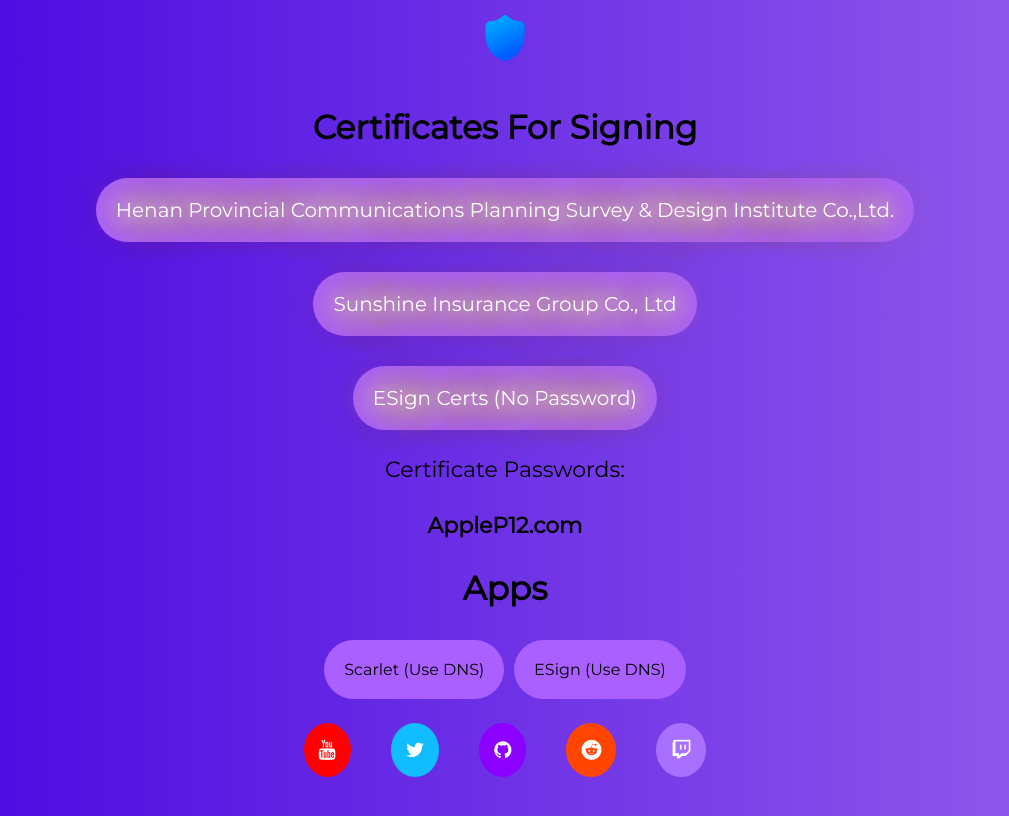
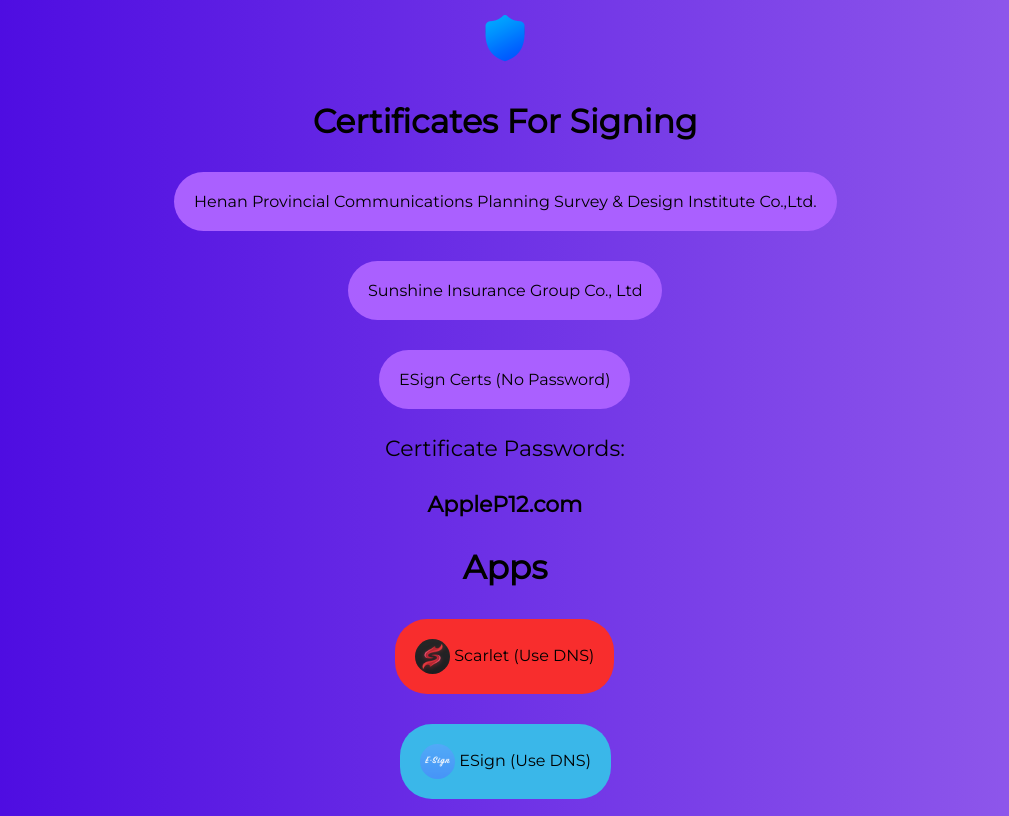
Before and after one commit to Realmzer/RealmzerPage, a website: page tools.html in a window 1280 px wide. Shown: the part 446-1262 px from the top of the page, without its empty margins (135-1144 px from the left). Drawn offline with Linux system fonts and the light colour scheme.

Commit message:
more stylization

```diff
--- a/styles.css
+++ b/styles.css
@@ -94,6 +94,10 @@
     margin: 20px;
   }
 
+  .esign {
+    background-color: rgb(58, 183, 233)
+  }
+
 
   .logo-image{
     width: 46px;
@@ -139,8 +143,23 @@
 	.rainbow-text::before{ content: none; }
 }
 
-
-
+.float-on-hover {
+  display: inline-block;
+  vertical-align: middle;
+  -webkit-transform: perspective(1px) translateZ(0);
+  transform: perspective(1px) translateZ(0);
+  box-shadow: 0 0 1px rgba(0, 0, 0, 0);
+  -webkit-transition-duration: 0.3s;
+  transition-duration: 0.3s;
+  -webkit-transition-property: transform;
+  transition-property: transform;
+  -webkit-transition-timing-function: ease-out;
+  transition-timing-function: ease-out;
+}
+.float-on-hover:hover, .float-on-hover:focus, .float-on-hover:active {
+  -webkit-transform: translateY(-3px);
+  transform: translateY(-3px);
+}
 
 /* Hide scrollbar for Chrome, Safari and Opera */
 .example::-webkit-scrollbar {
--- a/tools.html
+++ b/tools.html
@@ -29,6 +29,23 @@
   border-radius: 0px;
 }
 
+.float-on-hover {
+  display: inline-block;
+  vertical-align: middle;
+  -webkit-transform: perspective(1px) translateZ(0);
+  transform: perspective(1px) translateZ(0);
+  box-shadow: 0 0 1px rgba(0, 0, 0, 0);
+  -webkit-transition-duration: 0.3s;
+  transition-duration: 0.3s;
+  -webkit-transition-property: transform;
+  transition-property: transform;
+  -webkit-transition-timing-function: ease-out;
+  transition-timing-function: ease-out;
+}
+.float-on-hover:hover, .float-on-hover:focus, .float-on-hover:active {
+  -webkit-transform: translateY(-3px);
+  transform: translateY(-3px);
+}
 
  span {
   text-shadow: 5px 10px 14px #000000;
@@ -51,10 +68,18 @@
   transition: all 0.25s ease;
 }
 
-.button:hover {background-color: #9148e6;}
+.esign {
+    background-color: rgb(58, 183, 233)
+  }
+
+.scarlet {
+    background-color: rgb(248, 45, 45);
+}
+
+.button:hover {opacity: 0.7;}
 
 .button:active {
-  background-color: #bd83ff;
+  opacity: 0.9;
   transform: translateY(1px);
 }
 
@@ -107,33 +132,38 @@
   </div>
   <h2>Realmz IOS DNS </h2>
   <p></p>
-  <a href="https://github.com/Realmzer/RealmzDNS/raw/main/rzdnsantirevoke.mobileconfig" target="_blank" class="button button4">Anti Blacklist + No Revokes</a>
+  <a href="https://github.com/Realmzer/RealmzDNS/raw/main/rzdnsantirevoke.mobileconfig" target="_blank" class="button button4 + float-on-hover">Anti Blacklist + No Revokes</a>
   <p></p>
-  <a href="https://github.com/Realmzer/RealmzDNS/raw/main/rzdnsantirevokeadblock.mobileconfig" target="_blank" class="button button4">Anti Blacklist + No Revokes + Adblock</a>
+  <a href="https://github.com/Realmzer/RealmzDNS/raw/main/rzdnsantirevokeadblock.mobileconfig" target="_blank" class="button button4 + float-on-hover">Anti Blacklist + No Revokes + Adblock</a>
   <p>
   <p>Uses NextDNS with no logs.</p>
-  <a href="https://nextdns.io/" target="_blank"><img src="images/nextDNS.png" alt="NextDNS" style="width:70px;height:70px;"></a>
+  <a href="https://nextdns.io/" target="_blank"><img src="images/nextDNS.png" alt="NextDNS" class="float-on-hover" style="width:70px;height:70px;"></a>
   <h2>Certificates For Signing</h2>
-  <a href="https://github.com/Realmzer/realmzerpage.assets/raw/main/Henan%20Provinsial.zip" target="_blank" class="glow + button button4">Henan Provincial Communications Planning Survey & Design Institute Co.,Ltd.</a>
+  <a href="https://github.com/Realmzer/realmzerpage.assets/raw/main/Henan%20Provinsial.zip" target="_blank" class="button button4 + float-on-hover">Henan Provincial Communications Planning Survey & Design Institute Co.,Ltd.</a>
   <p></p>
-  <a href="https://github.com/Realmzer/realmzerpage.assets/raw/main/Sunshine%20Insurance%20Group%20Co.,%20Ltd.zip" target="_blank" class="glow + button button4">Sunshine Insurance Group Co., Ltd</a>
+  <a href="https://github.com/Realmzer/realmzerpage.assets/raw/main/Sunshine%20Insurance%20Group%20Co.,%20Ltd.zip" target="_blank" class="button button4 + float-on-hover">Sunshine Insurance Group Co., Ltd</a>
   <p></p>
-  <a href="https://github.com/Realmzer/realmzerpage.assets/raw/main/Esign-Certs.zip" target="_blank" class="glow + button button4">ESign Certs (No Password)</a>
+  <a href="https://github.com/Realmzer/realmzerpage.assets/raw/main/Esign-Certs.zip" target="_blank" class="button button4 + float-on-hover">ESign Certs (No Password)</a>
   <p>Certificate Passwords: <h4>AppleP12.com
   <h2>Apps</h2>
-  <a href="https://resources.usescarlet.com/install.php" target="_blank" class="button button4">Scarlet (Use DNS)</a>
-  <a href="https://api.khoindvn.eu.org/fU8Gs6" target="_blank" class="button button4">ESign (Use DNS)</a>
+  <a href="https://resources.usescarlet.com/install.php" target="_blank" class="button button4 + scarlet + float-on-hover">
+    <img src="images/scarlet.jpg" alt="Icon" style="width: 35px; height: 35px; border-radius: 50%; vertical-align: middle;"> Scarlet (Use DNS)
+</a>
+<p></p>
+  <a href="https://api.khoindvn.eu.org/fU8Gs6" target="_blank" class="button button4 esign float-on-hover">
+    <img src="images/esign.png" alt="Icon" style="width: 35px; height: 35px; border-radius: 50%; vertical-align: middle;"> ESign (Use DNS)
+</a>
 </body>
 
 </div>
 
-  <div class="social-bar">
-    <a href="https://www.youtube.com/channel/UCLGSJWLs-St8hKwY0WCZ5mg" target="_blank" rel="noopener noreferrer" class="youtube"><i class="fa fa-youtube"></i></a>
-    <a href="https://x.com/realmzerplus" target="_blank" rel="noopener noreferrer" class="twitter"><i class="fa fa-twitter"></i></a>
-    <a href="https://github.com/Realmzer" target="_blank" rel="noopener noreferrer" class="github"><i class="fa fa-github"></i></a>
-    <a href="https://www.reddit.com/user/Realmye" target="_blank" rel="noopener noreferrer" class="reddit"><i class="fa fa-reddit"></i></a>
-    <a href="https://www.twitch.tv/realmzer" target="_blank" rel="noopener noreferrer" class="twitch"><i class="fa fa-twitch"></i></a>
-  </div>
+<div class="social-bar">
+  <a href="https://www.youtube.com/channel/UCLGSJWLs-St8hKwY0WCZ5mg" target="_blank" rel="noopener noreferrer" class="youtube float-on-hover"><i class="fa fa-youtube"></i></a>
+  <a href="https://x.com/realmzerplus" target="_blank" rel="noopener noreferrer" class="twitter float-on-hover"><i class="fa fa-twitter"></i></a>
+  <a href="https://github.com/Realmzer" target="_blank" rel="noopener noreferrer" class="github float-on-hover"><i class="fa fa-github "></i></a>
+  <a href="https://www.reddit.com/user/Realmye" target="_blank" rel="noopener noreferrer" class="reddit float-on-hover"><i class="fa fa-reddit"></i></a>
+  <a href="https://www.twitch.tv/realmzer" target="_blank" rel="noopener noreferrer" class="twitch float-on-hover"><i class="fa fa-twitch"></i></a>
+</div>
 
   <p>Email: realmzerplus@gmail.com</p>
 
```
Also changed, not shown: about.html (+10 -5 lines), index.html (+10 -5 lines), projects.html (+8 -8 lines), images/esign.png (added), images/scarlet.jpg (added).
